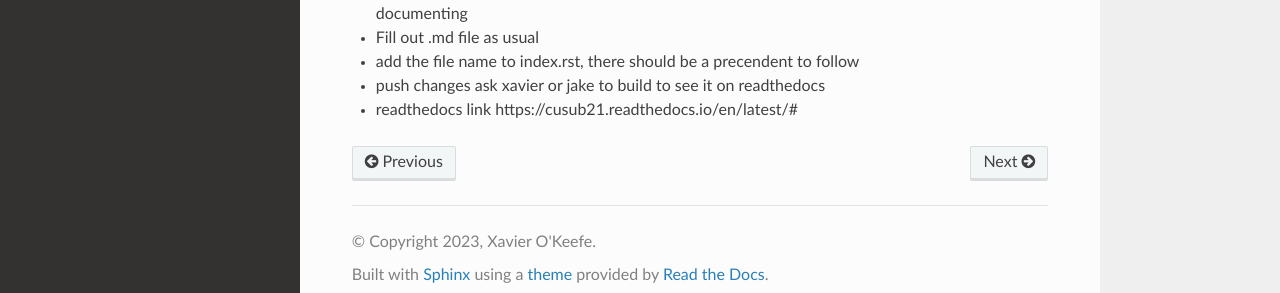
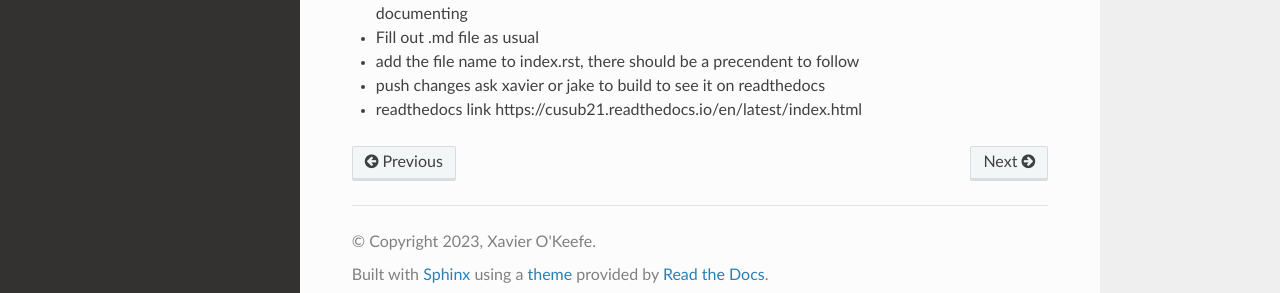
Before and after one commit to jTucker583/cusub2.1, a Sphinx documentation site: the page built from docs/README.md, in a window 1280 px wide. Shown: the part 206-499 px from the top of the page. Built offline with Sphinx 7.4.7 and the Read the Docs theme 2.0.0, drawn with Linux system fonts in a browser that asks for light colours; some of the changed lines change nothing that is shown.

Commit message:
Update README.md

```diff
--- a/docs/README.md
+++ b/docs/README.md
@@ -5,4 +5,4 @@
 - Fill out .md file as usual
 - add the file name to index.rst, there should be a precendent to follow
 - push changes ask xavier or jake to build to see it on readthedocs
-- readthedocs link https://cusub21.readthedocs.io/en/latest/#
+- readthedocs link https://cusub21.readthedocs.io/en/latest/index.html
```
